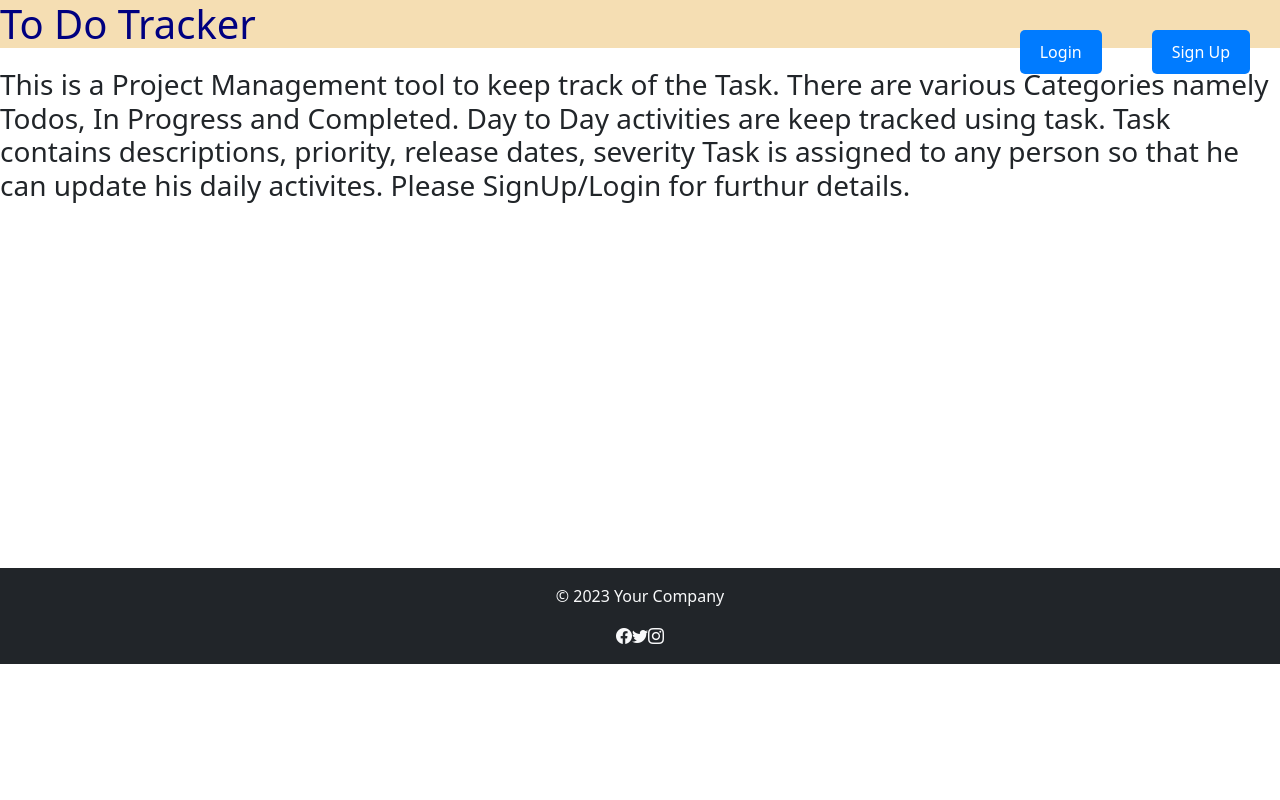
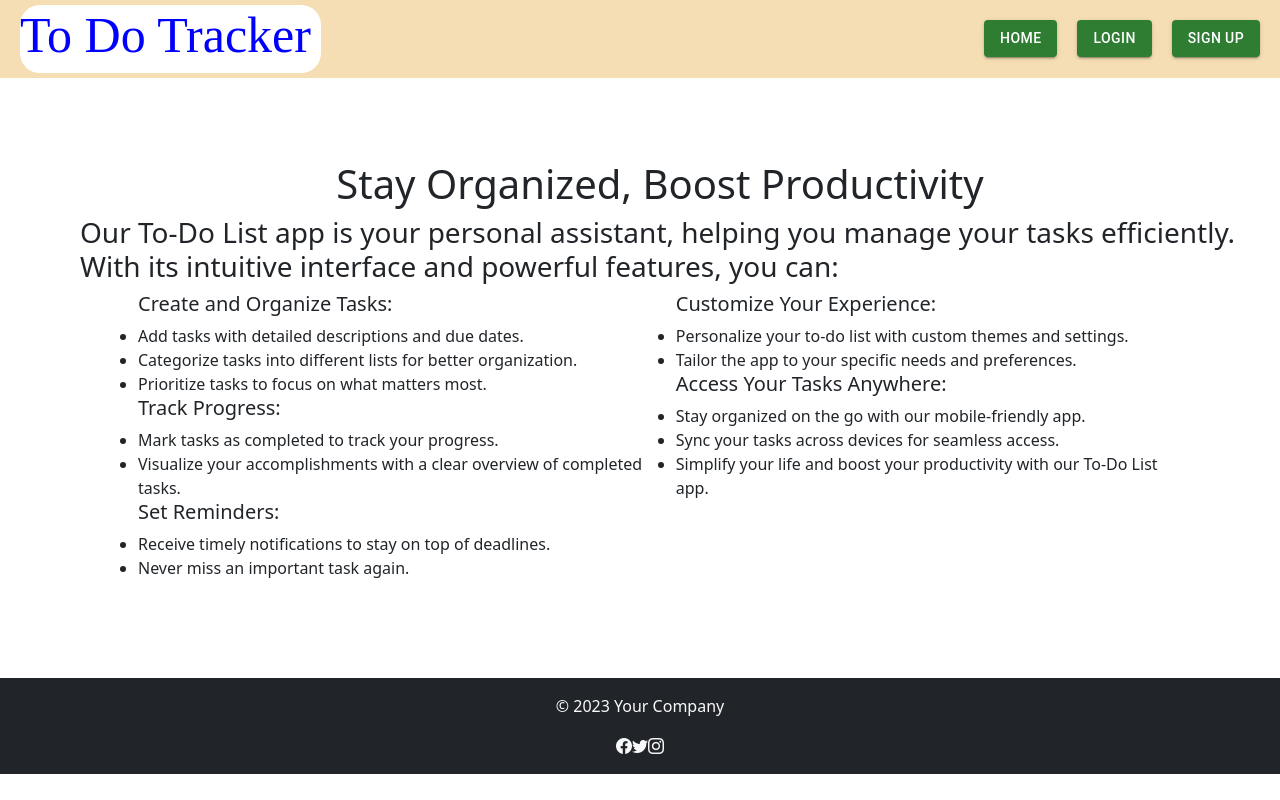
Before and after one commit to SriKarthi21/Full-Stack-Capstone-Project, a React (Create React App) app: page / in a window 1280 px wide. Built offline with nearby package versions, Linux system fonts and the light colour scheme.

Commit message:
beautification

```diff
--- a/package.json
+++ b/package.json
@@ -5,7 +5,7 @@
   "dependencies": {
     "@emotion/react": "^11.13.3",
     "@emotion/styled": "^11.13.0",
-    "@mui/icons-material": "^6.1.6",
+    "@mui/icons-material": "^6.1.7",
     "@mui/material": "^6.1.6",
     "@testing-library/jest-dom": "^5.17.0",
     "@testing-library/react": "^13.4.0",
--- a/src/AddTask/Addtask.js
+++ b/src/AddTask/Addtask.js
@@ -1,7 +1,7 @@
-
+import styled from 'styled-components';
 import React from 'react'
-import {useForm} from "react-hook-form"
-import {   Grid2, TextField, Typography } from '@mui/material'
+import { useForm } from "react-hook-form"
+import { Grid2, TextField, Typography } from '@mui/material'
 import InputLabel from '@mui/material/InputLabel';
 import MenuItem from '@mui/material/MenuItem';
 import Select, { SelectChangeEvent } from '@mui/material/Select';
@@ -11,17 +11,21 @@ import Button from 'react-bootstrap/Button';
 import Form from 'react-bootstrap/Form';
 import Modal from 'react-bootstrap/Modal';
 
-
-const Addtask = ({propMail,onAddTask}) => {
-    const{register,handleSubmit,formState:{errors,isValid},trigger,reset}=useForm();
+const Error = styled.span`
+  color: red;
+  font-size: 0.8rem;
+  margin:0;
+`;
+const Addtask = ({ propMail, onAddTask }) => {
+  const { register, handleSubmit, formState: { errors, isValid }, trigger, reset } = useForm();
   const [show, setShow] = useState(false);
 
   const handleClose = () => setShow(false);
   const handleShow = () => setShow(true);
 
-    const onSubmit=(data)=>{
+  const onSubmit = (data) => {
     handleClose();
-      let  addTask={...data,emailID:propMail}
+    let addTask = { ...data, emailID: propMail }
     console.log("button clicked")
     onAddTask(addTask);
     reset();
@@ -34,62 +38,70 @@ const Addtask = ({propMail,onAddTask}) => {
           Add Task
         </Button>
 
-      <Modal show={show} onHide={handleClose} >
+        <Modal show={show} onHide={handleClose}  >
           <Modal.Header closeButton>
             <Modal.Title>Add Task</Modal.Title>
           </Modal.Header>
           <Modal.Body>
             <Form onSubmit={onSubmit}>
-            <Form.Group className="mb-3" controlId="exampleForm.ControlInput1">
+              <Form.Group className="mb-3" style={{}}
+                controlId="exampleForm.ControlInput1">
                 <Form.Label>New Task</Form.Label>
-              <Form.Control
-                name='taskName'  {...register('taskName',{
-                  required:"Task Name is required",
+                <Form.Control className="mb-3"
+                  name='taskName'  {...register('taskName', {
+                    required: "Task Name is required",
                   })}
                   placeholder="Task Name"
-                autoFocus onBlur={(e)=>trigger('taskName')}
+                  autoFocus onBlur={(e) => trigger('taskName')}
                 />
-              <p>{errors.taskname?.message}</p>
-              <Form.Control
-              name='description'as="textarea" rows={3}
-              placeholder="description" {...register('description',{
-                required:"Description is required"
+                <Error>{errors.taskname?.message}</Error>
+                <Form.Control className="mb-3"
+                  name='description' as="textarea" rows={3}
+                  placeholder="description" {...register('description', {
+                    required: "Description is required"
                   })}
-              autoFocus onBlur={(e)=>trigger('description')}
-            /><p>{errors.descritption?.message}</p>
-            <Form.Control
+                  autoFocus onBlur={(e) => trigger('description')}
+                /><Error>{errors.descritption?.message}</Error>
+                <Form.Control className="mb-3"
+                defaultValue={new Date().toISOString().slice(0, 10)}
                   name='startDate' type="date"
-              placeholder="start Date" {...register('startDate',{
-                required:"Start Date is required"
+
+                  placeholder="start Date" {...register('startDate', {
+                    required: "Start Date is required"
                   })}
                   {...register('startDate')}
-              autoFocus onBlur={(e)=>trigger('startDate')}
-            /><p>{errors.startDate?.message}</p>
-            <Form.Control
+                  autoFocus onBlur={(e) => trigger('startDate')}
+                /><Error>{errors.startDate?.message}</Error>
+                <Form.Control className="mb-3"
+                defaultValue={new Date().toISOString().slice(0, 10)}
                   name='endDate' type="date"
-              placeholder="End Date" {...register('endDate',{
-                required:"End Date is required"
+                  placeholder="End Date" {...register('endDate', {
+                    required: "End Date is required"
                   })}
                   {...register('endDate')}
-              autoFocus onBlur={(e)=>trigger('endDate')}
-            /><p>{errors.endDate?.message}</p>
-            <Form.Control
-              name='priority'
-              placeholder="Priority " {...register('priority',{
-                required:"Priority is required"
+                  autoFocus onBlur={(e) => trigger('endDate')}
+                /><Error>{errors.endDate?.message}</Error>
+                <Form.Select name='priority' className="mb-3"
+                  placeholder="Priority "
+                  {...register('priority', {
+                    required: "Priority is required"
                   })}
-            {...register('priority')}
-              autoFocus onBlur={(e)=>trigger('priority')}
-            /><p>{errors.priority?.message}</p>
+                  autoFocus onBlur={(e) => trigger('priority')}
+                  aria-label="Default select example">
+                  <option>--Select Options--</option>
+                  <option value="High">High</option>
+                  <option value="Low">Medium</option>
+                  <option value="Medium">Low</option>
+                </Form.Select><Error>{errors.priority?.message}</Error>
               </Form.Group>
             </Form>
           </Modal.Body>
           <Modal.Footer>
-          <Button  variant='secondary' type="reset" onClick={() => reset()}>
+            <Button variant='secondary' type="reset" onClick={() => reset()}>
               Reset
             </Button>
             {/* <Button variant="secondary" onClick={handleClose}>Close</Button> */}
-          <Button variant="primary" type='submit' onClick={handleSubmit(onSubmit)}  disabled={!isValid}>
+            <Button variant="primary" type='submit' onClick={handleSubmit(onSubmit)} disabled={!isValid}>
               Save Changes
             </Button>
           </Modal.Footer>
--- a/src/App.js
+++ b/src/App.js
@@ -77,7 +77,7 @@ async function handleLogin(data){
       <BrowserRouter>
 <Header/>
 
-<Routes>
+<Routes style={{height:"90%"}}>
 
  <Route path="/" element={<HomePage/>}/>
   <Route path="/login" element={<Login onLogin={handleLogin} />}/>
--- a/src/Footer/Footer.js
+++ b/src/Footer/Footer.js
@@ -6,7 +6,7 @@ const Footer = () => {
 
     <footer className="bg-dark text-light text-center py-3">
         <p>&copy; 2023 Your Company</p>
-        <a href="#" className="text-light"><i className="bi bi-facebook"></i></a>
+        <a href="www.facebook.com" className="text-light"><i className="bi bi-facebook"></i></a>
         <a href="#" className="text-light"><i className="bi bi-twitter"></i></a>
         <a href="#" className="text-light"><i className="bi bi-instagram"></i></a>
 
--- a/src/Header/Header.js
+++ b/src/Header/Header.js
@@ -2,36 +2,14 @@ import React from 'react'
 import { Link } from 'react-router-dom';
 import styled from "styled-components";
 import { useNavigate } from 'react-router-dom';
-
-const H1=styled.h1`
-color:navy;
-`;
-
-const ButtonContainer = styled.div`
-  position: absolute;
-
-  top: 10px;     /* Adjust as needed */
-  right: 10px;   /* Adjust as needed */
-  display: flex;
-  gap: 10px;     /* Space between buttons */
-`;
-
-const Button = styled.button`
-  padding: 10px 20px;
-  margin:20px 20px;
-  background-color: #007BFF;
-  color: white;
-  border: none;
-  border-radius: 5px;
-  cursor: pointer;
-  &:hover {
-    background-color: #0056b3;
-  }
-`;
+import Nav from 'react-bootstrap/Nav';
+import { Button, Container, FormControl, Grid2, Input, TextField, Typography } from '@mui/material'
 
 
 
-  const Image=styled.img`
+
+
+const Image = styled.img`
   height:100px;
   width:100px;
   float:left;
@@ -41,33 +19,111 @@ const Button = styled.button`
 
 
 
- function Header(){
-   const navigate = useNavigate();
+function Header() {
+  const navigate = useNavigate();
 
-  const handleLoginClick=()=>{
+  const handleLoginClick = () => {
     navigate('/login')
   }
 
-  const handleSignUpClick=()=>{
+  const handleSignUpClick = () => {
     navigate('/signUp')
   }
 
-  return (
-    <div className='App-header'style={{backgroundColor:"wheat"}}>
+  const Container = styled.div`
+  display:flex;
+    width: 90%;
+    max-width: 1200px;
+    margin-left: auto;
+    margin-right: auto;
+  `
 
-     <H1 >To Do Tracker</H1>
+  // .error {
+  //   width: 600px;
+  //   text-align: center;
+  //   margin: 0 auto;
+  //   font-size: 1.3em;
+  // }
 
-     <ButtonContainer>
+  const Header = styled.div`
+  background-color: wheat;
+  color: rgb(10, 65, 168);
+  display: flex;
+  justify-content: space-between;
 
-         <Button onClick={handleLoginClick}>Login</Button>
-         <Button onClick={handleSignUpClick}>Sign Up</Button>
-       </ButtonContainer>
+`
+  const HeaderContainer = styled.div`
+  display: flex;
+  background-color: white;
+  border-radius: 20px;
+  padding-right: 10px;
+  margin:5px 20px;
+
+`
+
+  const CompanyName = styled.h1`
+  text-shadow: #ef0a0a;
+  font-family: "Lora", serif;
+  font-size: 50px;
+  color:blue;
+`
+  const Nav = styled.nav`
+backgrounColor:blue;
+padding:20px;
+justify-Content:space-between;
+`
+  // .headerLogo {
+  //   height: 70px;
+  //   width: 100px;
+  //   margin-right: 20px;
+  //   border-radius: 20px;
+  // }
+
+  // .footer {
+  //   display: flex;
+  //   justify-content: space-between;
+  //   padding: 20px;
+  //   color: white;
+  //   background-color: black;
+  // }
+
+  // .social-icons {
+  //   display: flex;
+  // }
+
+  // .social-icons li {
+  //   margin: 0 10px;
+  //   font-size: 24px;
+  //   list-style-type: none;
+
+  // }
+
+  // .social-media {
+  //   text-align: center;
+  // }
 
 
- </div>
+  return (
+    <Header>
+      <HeaderContainer>
+        <CompanyName >To Do Tracker</CompanyName>
+      </HeaderContainer>
+
+      <Nav>
 
 
- );
+        <Link style={{ marginLeft: "20px" }} to="/">
+          <Button variant="contained" color="success">Home</Button>
+        </Link>
+        <Button style={{ marginLeft: "20px" }} variant="contained" color="success" onClick={handleLoginClick}>Login</Button>
+        <Button style={{ marginLeft: "20px" }} variant="contained" color="success" onClick={handleSignUpClick}>Sign Up</Button>
+
+      </Nav>
+
+    </Header>
+
+
+  );
 
 }
 
--- a/src/Main/HomePage.js
+++ b/src/Main/HomePage.js
@@ -1,27 +1,43 @@
 import styled from "styled-components"
+import { Grid2 } from "@mui/material"
 
 
 function HomePage(){
-    const H1=styled.h1`
 
-    Kanban Board;
-    `;
+    return(
+        <div >
+              <Grid2 display={'flex'} justifyContent={'center'} paddingLeft={5}
+    // bgcolor={'rgb(26, 118, 173)'}
+    container alignContent={'center'} minHeight={600}>
+        <Grid2> <h1> Stay Organized, Boost Productivity</h1></Grid2>
 
-    const H3=styled.h3`
+        <Grid2 paddingLeft={5} paddingRight={5} >
+<h3>Our To-Do List app is your personal assistant, helping you manage your tasks efficiently. With its intuitive interface and powerful features, you can:
+</h3>
+<ul style={{padding:'0 5% 0 5%',display:"flex",justifyContent:"space-around"}}>
+    <div><h5>Create and Organize Tasks:</h5>
+<li>Add tasks with detailed descriptions and due dates.</li>
+<li>Categorize tasks into different lists for better organization.</li>
+<li>Prioritize tasks to focus on what matters most.</li>
+<h5>Track Progress:</h5>
+<li>Mark tasks as completed to track your progress.</li>
+<li>Visualize your accomplishments with a clear overview of completed tasks.</li>
+<h5>Set Reminders:</h5>
+<li>Receive timely notifications to stay on top of deadlines.</li>
+<li>Never miss an important task again.</li></div>
+<div>
+<h5>Customize Your Experience:</h5>
+<li>Personalize your to-do list with custom themes and settings.</li>
+<li>Tailor the app to your specific needs and preferences.</li>
+<h5>Access Your Tasks Anywhere:</h5>
+<li>Stay organized on the go with our mobile-friendly app.</li>
+<li>Sync your tasks across devices for seamless access.</li>
+<li>Simplify your life and boost your productivity with our To-Do List app.</li>
+</div>
+</ul>
 
-    Kanban Board;
-    `;
-    return(
-        <div style={{height:"500px", marginTop:"20px"}}>
-        <H3> This is a Project Management tool to keep track of the Task.
-            There are various Categories namely Todos, In Progress and Completed.
-            Day to Day activities are keep tracked using task.
-            Task contains descriptions, priority, release dates, severity
-            Task is assigned to any person so that he can update his daily activites.
-
-            Please SignUp/Login for furthur details.
-
-        </H3>
+        </Grid2>
+        </Grid2>
         </div>
     )
 }
--- a/src/Main/SignUp.js
+++ b/src/Main/SignUp.js
@@ -2,6 +2,7 @@ import styled from "styled-components";
 import { useForm } from "react-hook-form";
 import axios from "axios";
 import { useSnackbar } from "notistack";
+import { Grid2 } from "@mui/material";
 const Title = styled.h3`
 color:gray;
 font-family: 'Times New Roman';
@@ -95,7 +96,9 @@ function SignUp() {
     }
 
     return (
-        <Container>
+        <Grid2 display={'flex'} justifyContent={'center'} paddingLeft={5}
+    // bgcolor={'rgb(26, 118, 173)'}
+    container alignContent={'center'} minHeight={600}>       <Container>
             <Title>Registration Form</Title>
             <form onSubmit={handleSubmit(onSubmit)}>
 
@@ -200,6 +203,7 @@ function SignUp() {
                 </ButtonContainer>
             </form>
         </Container>
+        </Grid2>
 
 
 
```
Also changed, not shown: src/App.css (+0 -10 lines), src/Main/Login.js (+5 -2 lines), src/Main/Main.js (+24 -6 lines), src/Main/Task.js (+61 -45 lines), 1 other file (tests, documents, lock files or other folders). Lines whose indentation alone changed are shown as unchanged.
